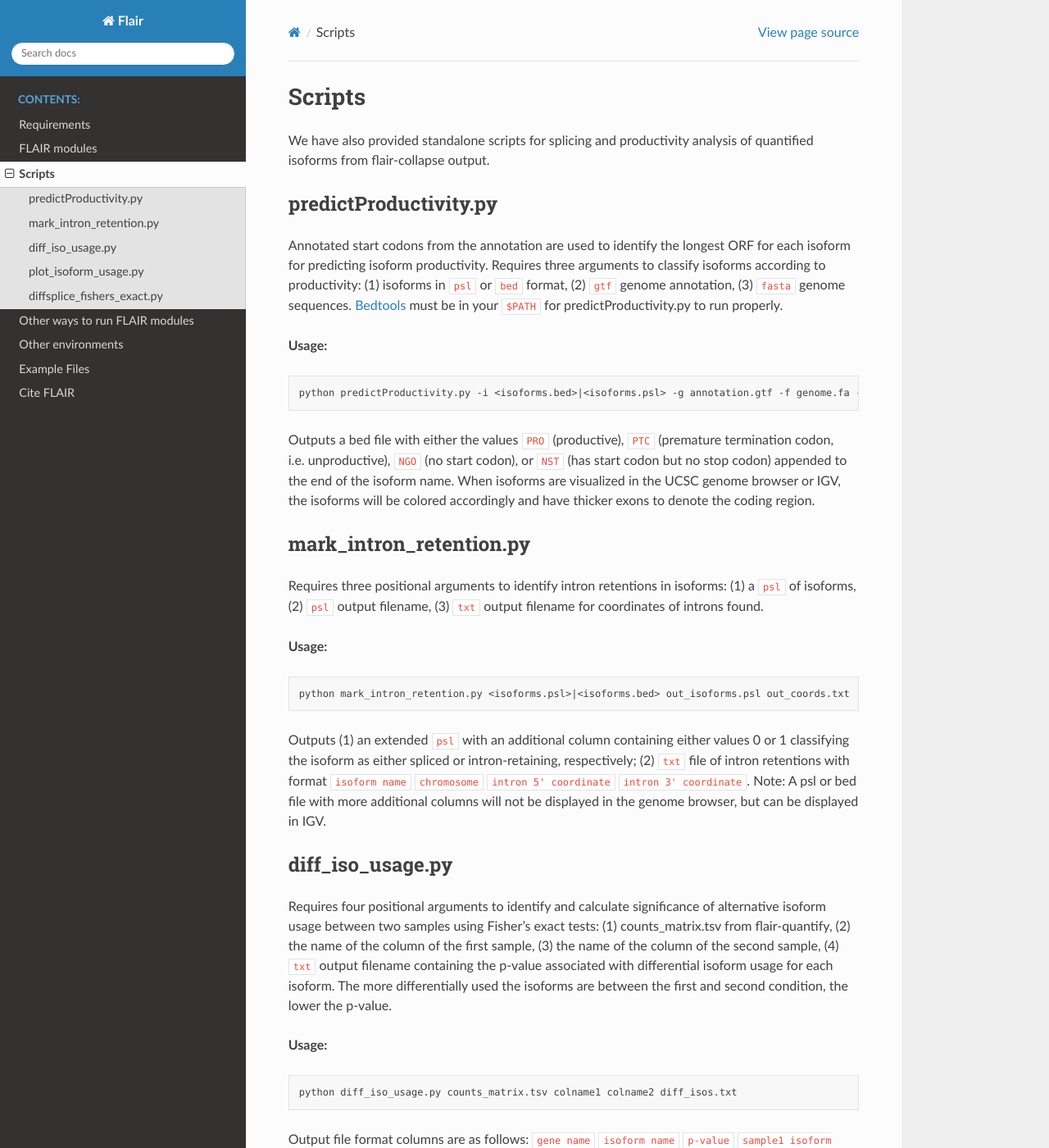
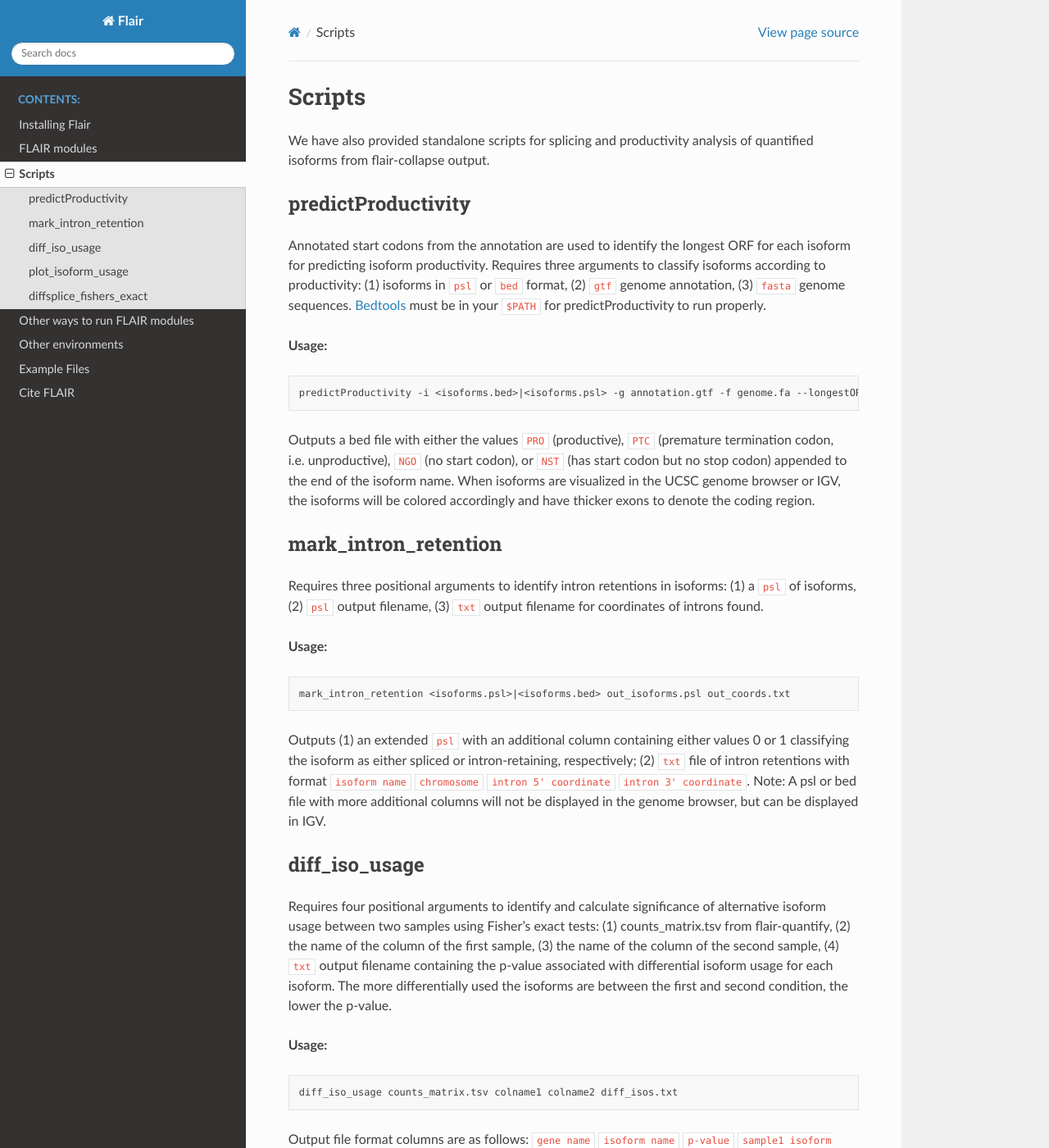
Before and after one commit to BrooksLabUCSC/flair, a Sphinx documentation site: the page built from docs/source/scripts.rst, in a window 1280 px wide and 1400 px high. Shown: the whole window at 82% size. Built offline with Sphinx 7.4.7 and the Read the Docs theme 2.0.0, drawn with Linux system fonts in a browser that asks for light colours; some of the changed text lies outside the part shown.

Commit message:
removing python extensions from manual

```diff
--- a/docs/source/other_ways.rst
+++ b/docs/source/other_ways.rst
@@ -10,7 +10,7 @@ the align, correct, and collapse modules, the command might look like:
 
 .. code:: sh
 
-   python flair.py 123 -r reads.fa -g genome.fa -f annotation.gtf -o flair.output --temp_dir temp_flair [optional arguments]
+   flair 123 -r reads.fa -g genome.fa -f annotation.gtf -o flair.output --temp_dir temp_flair [optional arguments]
 
 A beta version of the collapse module, called collapse-range, has been
 developed. The corrected reads are divided into many independent
@@ -25,10 +25,10 @@ needs to be in your $PATH.
 
 .. code:: sh
 
-   python flair.py collapse-range -r reads.bam -q query.bed -g genome.fa -f annotation.gtf -o flair.output --temp_dir temp_flair [optional arguments]
+   flair collapse-range -r reads.bam -q query.bed -g genome.fa -f annotation.gtf -o flair.output --temp_dir temp_flair [optional arguments]
 
 If the user would prefer not to use python’s multiprocessing module, a
 bash script has also been provided
-(``bin/run_flair_collapse_ranges.sh``) that runs collapse-range for the
+(``run_flair_collapse_ranges.sh``) that runs collapse-range for the
 user that parallelizes using GNU parallel, which the user can alter as
 they see fit for their system.
--- a/docs/source/scripts.rst
+++ b/docs/source/scripts.rst
@@ -4,21 +4,21 @@ Scripts
 We have also provided standalone scripts for splicing and productivity
 analysis of quantified isoforms from flair-collapse output.
 
-predictProductivity.py
-~~~~~~~~~~~~~~~~~~~~~~
+predictProductivity
+~~~~~~~~~~~~~~~~~~~
 
 Annotated start codons from the annotation are used to identify the
 longest ORF for each isoform for predicting isoform productivity.
 Requires three arguments to classify isoforms according to productivity:
 (1) isoforms in ``psl`` or ``bed`` format, (2) ``gtf`` genome
 annotation, (3) ``fasta`` genome sequences. `Bedtools <https://github.com/arq5x/bedtools2/>`_ must be in your
-``$PATH`` for predictProductivity.py to run properly.
+``$PATH`` for predictProductivity to run properly.
 
 **Usage:**
 
 .. code:: sh
 
-   python predictProductivity.py -i <isoforms.bed>|<isoforms.psl> -g annotation.gtf -f genome.fa --longestORF > productivity.bed
+   predictProductivity -i <isoforms.bed>|<isoforms.psl> -g annotation.gtf -f genome.fa --longestORF > productivity.bed
 
 Outputs a bed file with either the values ``PRO`` (productive), ``PTC``
 (premature termination codon, i.e. unproductive), ``NGO`` (no start
@@ -27,8 +27,8 @@ end of the isoform name. When isoforms are visualized in the UCSC genome
 browser or IGV, the isoforms will be colored accordingly and have
 thicker exons to denote the coding region.
 
-mark_intron_retention.py
-~~~~~~~~~~~~~~~~~~~~~~~~
+mark_intron_retention
+~~~~~~~~~~~~~~~~~~~~~
 
 Requires three positional arguments to identify intron retentions in
 isoforms: (1) a ``psl`` of isoforms, (2) ``psl`` output filename, (3)
@@ -38,7 +38,7 @@ isoforms: (1) a ``psl`` of isoforms, (2) ``psl`` output filename, (3)
 
 .. code:: sh
 
-   python mark_intron_retention.py <isoforms.psl>|<isoforms.bed> out_isoforms.psl out_coords.txt
+   mark_intron_retention <isoforms.psl>|<isoforms.bed> out_isoforms.psl out_coords.txt
 
 Outputs (1) an extended ``psl`` with an additional column containing
 either values 0 or 1 classifying the isoform as either spliced or
@@ -48,8 +48,8 @@ with format ``isoform name`` ``chromosome`` ``intron 5' coordinate``
 columns will not be displayed in the genome browser, but can be
 displayed in IGV.
 
-diff_iso_usage.py
-~~~~~~~~~~~~~~~~~
+diff_iso_usage
+~~~~~~~~~~~~~~
 
 Requires four positional arguments to identify and calculate
 significance of alternative isoform usage between two samples using
@@ -64,7 +64,7 @@ condition, the lower the p-value.
 
 .. code:: sh
 
-   python diff_iso_usage.py counts_matrix.tsv colname1 colname2 diff_isos.txt
+   diff_iso_usage counts_matrix.tsv colname1 colname2 diff_isos.txt
 
 Output file format columns are as follows: ``gene name``
 ``isoform name`` ``p-value`` ``sample1 isoform count``
@@ -72,12 +72,12 @@ Output file format columns are as follows: ``gene name``
 ``sample1 alternative isoforms for gene count``
 ``sample2 alternative isoforms for gene count``
 
-plot_isoform_usage.py
-~~~~~~~~~~~~~~~~~~~~~
+plot_isoform_usage
+~~~~~~~~~~~~~~~~~~
 
 Visualization script for FLAIR isoform structures and the percent usage
 of each isoform in each sample for a given gene. If you supply the
-isoforms.bed file from running ``predictProductivity.py``, then isoforms
+isoforms.bed file from running ``predictProductivity``, then isoforms
 will be filled according to the predicted productivity (solid for
 ``PRO``, hatched for ``PTC``, faded for ``NGO`` or ``NST``). The gene
 name supplied should correspond to a gene name in your isoform file and
@@ -87,7 +87,7 @@ counts file.
 
 .. code:: sh
 
-   python plot_isoform_usage.py <isoforms.psl>|<isoforms.bed> counts_matrix.tsv gene_name
+   plot_isoform_usage <isoforms.psl>|<isoforms.bed> counts_matrix.tsv gene_name
 
 Outputs (1) gene_name_isoforms.png of isoform structures and (2)
 gene_name_usage.png of isoform usage by sample.
@@ -98,8 +98,8 @@ For example:
 
 .. figure:: img/toy_diu_usage.png
 
-diffsplice_fishers_exact.py
-~~~~~~~~~~~~~~~~~~~~~~~~~~~
+diffsplice_fishers_exact
+~~~~~~~~~~~~~~~~~~~~~~~~
 
 Identifies and calculates the significance of alternative splicing
 events between two samples without replicates using Fisher’s exact
@@ -113,7 +113,7 @@ Fisher’s exact tests of each event.
 
 .. code:: sh
 
-   python diffsplice_fishers_exact.py events.quant.tsv colname1 colname2 out.fishers.tsv
+   diffsplice_fishers_exact events.quant.tsv colname1 colname2 out.fishers.tsv
 
 The output file contains the original columns with an additional column
 containing the p-values appended.
```
Also changed, not shown: docs/source/index.rst (+11 -2 lines), docs/source/modules.rst (+13 -13 lines), docs/source/requirements.rst (+81 -4 lines), 1 other file.
